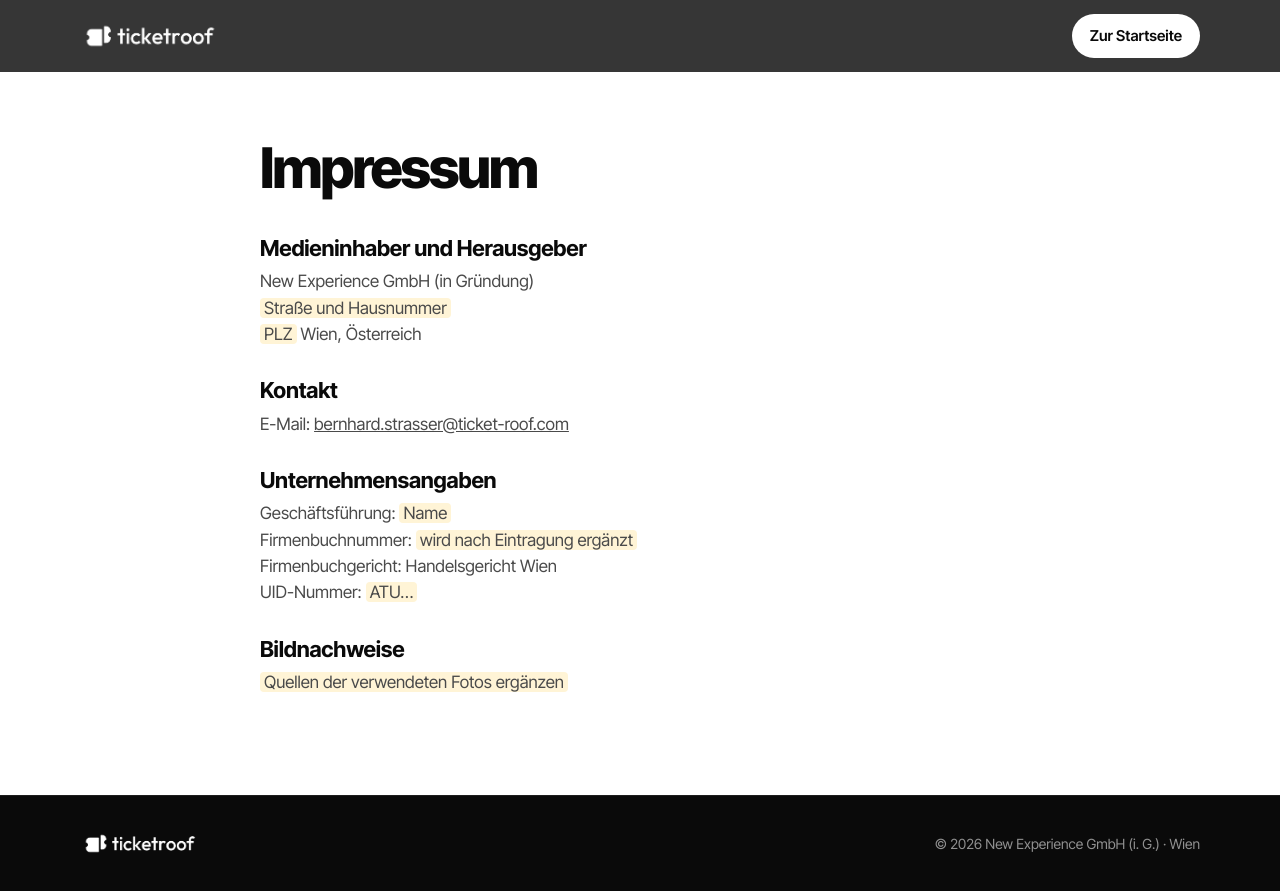
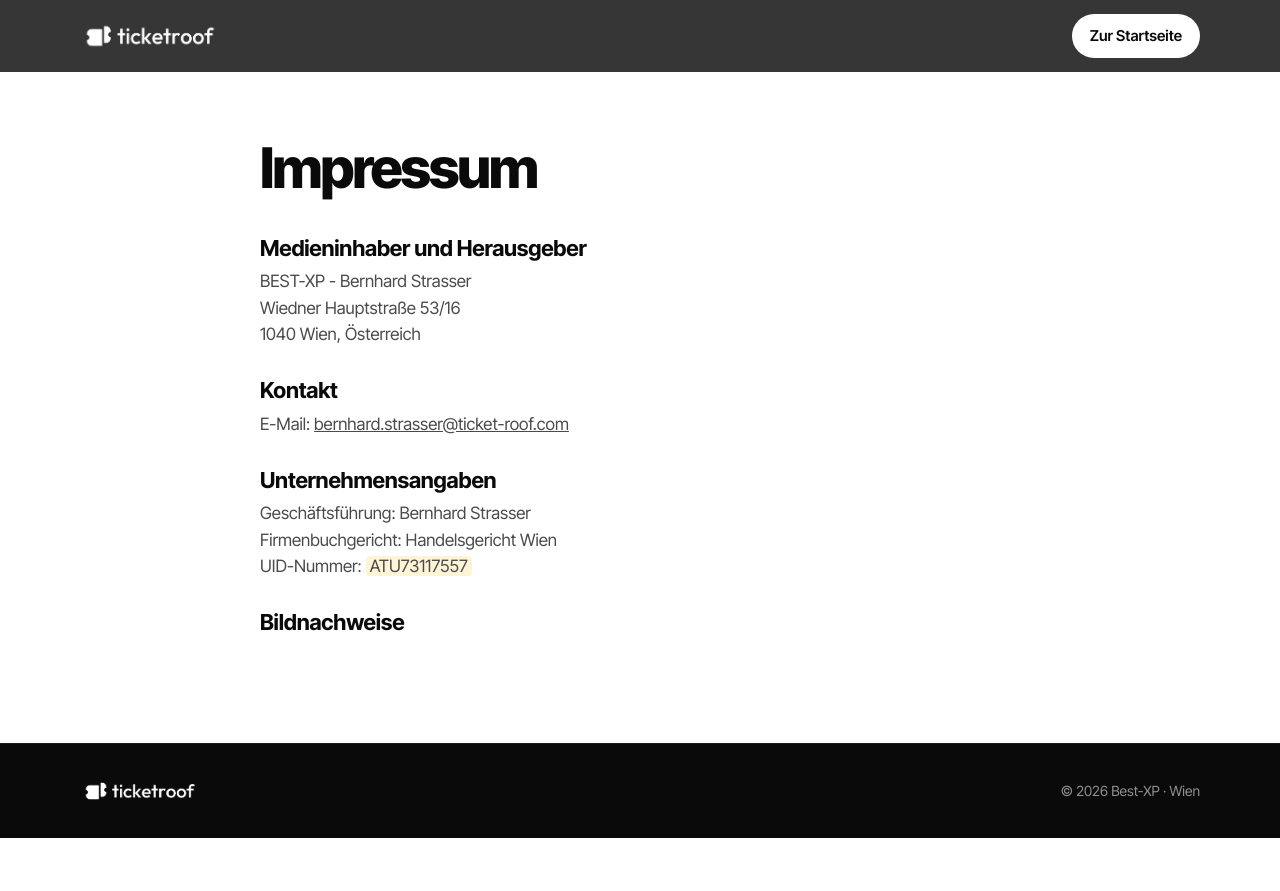
Before and after one commit to EliasKalian/ticketroof, a plain HTML site: page impressum.html in a window 1280 px wide. After the commit the page ends 838 px from the top, so only its background shows below. Drawn offline with Linux system fonts and the light colour scheme.

Commit message:
added impress data

```diff
--- a/impressum.html
+++ b/impressum.html
@@ -26,18 +26,17 @@
 <main class="wrap legal">
   <h1>Impressum</h1>
   <h2>Medieninhaber und Herausgeber</h2>
-  <p>New Experience GmbH (in Gründung)<br><span class="todo">Straße und Hausnummer</span><br><span class="todo">PLZ</span> Wien, Österreich</p>
+  <p>BEST-XP - Bernhard Strasser<br><span>Wiedner Hauptstraße 53/16</span><br><span>1040</span> Wien, Österreich</p>
   <h2>Kontakt</h2>
   <p>E-Mail: <!--email_off--><a href="mailto:bernhard.strasser@ticket-roof.com">bernhard.strasser@ticket-roof.com</a><!--/email_off--></p>
   <h2>Unternehmensangaben</h2>
-  <p>Geschäftsführung: <span class="todo">Name</span><br>Firmenbuchnummer: <span class="todo">wird nach Eintragung ergänzt</span><br>Firmenbuchgericht: Handelsgericht Wien<br>UID-Nummer: <span class="todo">ATU…</span></p>
+  <p>Geschäftsführung: <span>Bernhard Strasser</span><br>Firmenbuchgericht: Handelsgericht Wien<br>UID-Nummer: <span class="todo">ATU73117557</span></p>
   <h2>Bildnachweise</h2>
-  <p><span class="todo">Quellen der verwendeten Fotos ergänzen</span></p>
 </main>
 <footer class="footer">
   <div class="wrap footer__inner">
     <img src="assets/img/logo-white.png" alt="ticketroof" width="140" height="35">
-    <span>© 2026 New Experience GmbH (i. G.) · Wien</span>
+    <span>© 2026 Best-XP · Wien</span>
   </div>
 </footer>
 </body>
```
Also changed, not shown: index.html (+1 -1 lines).
